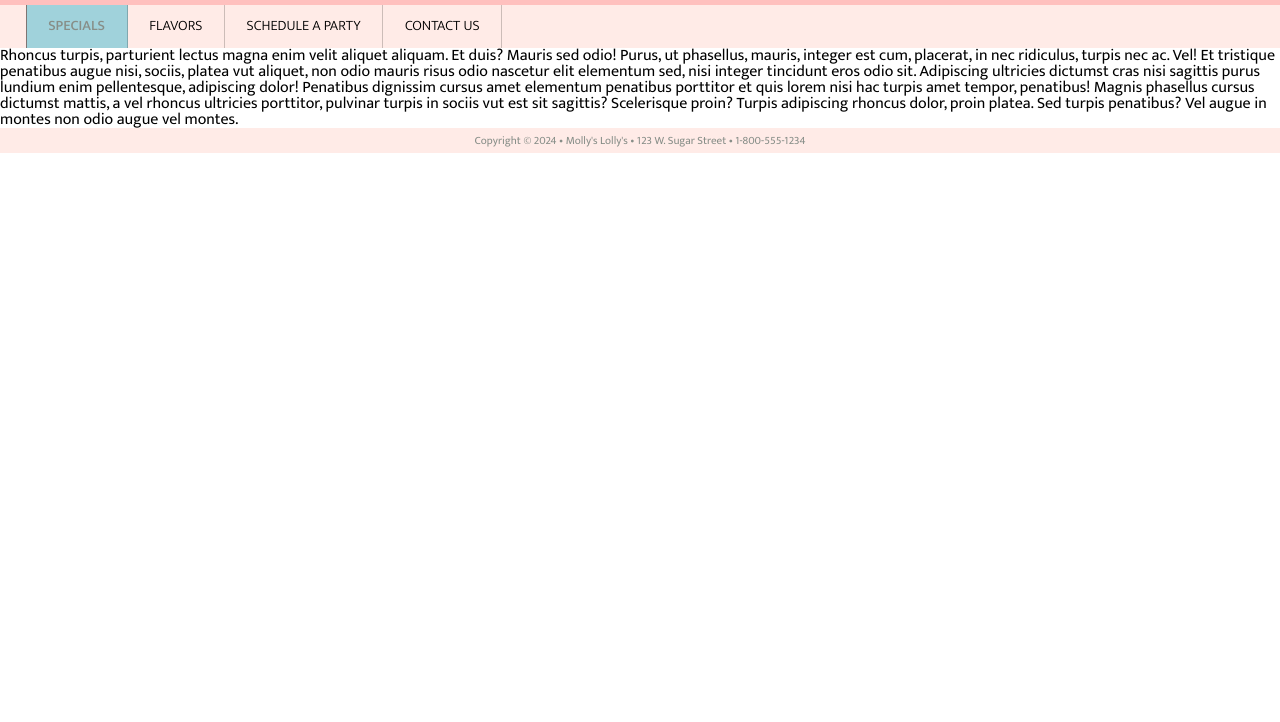
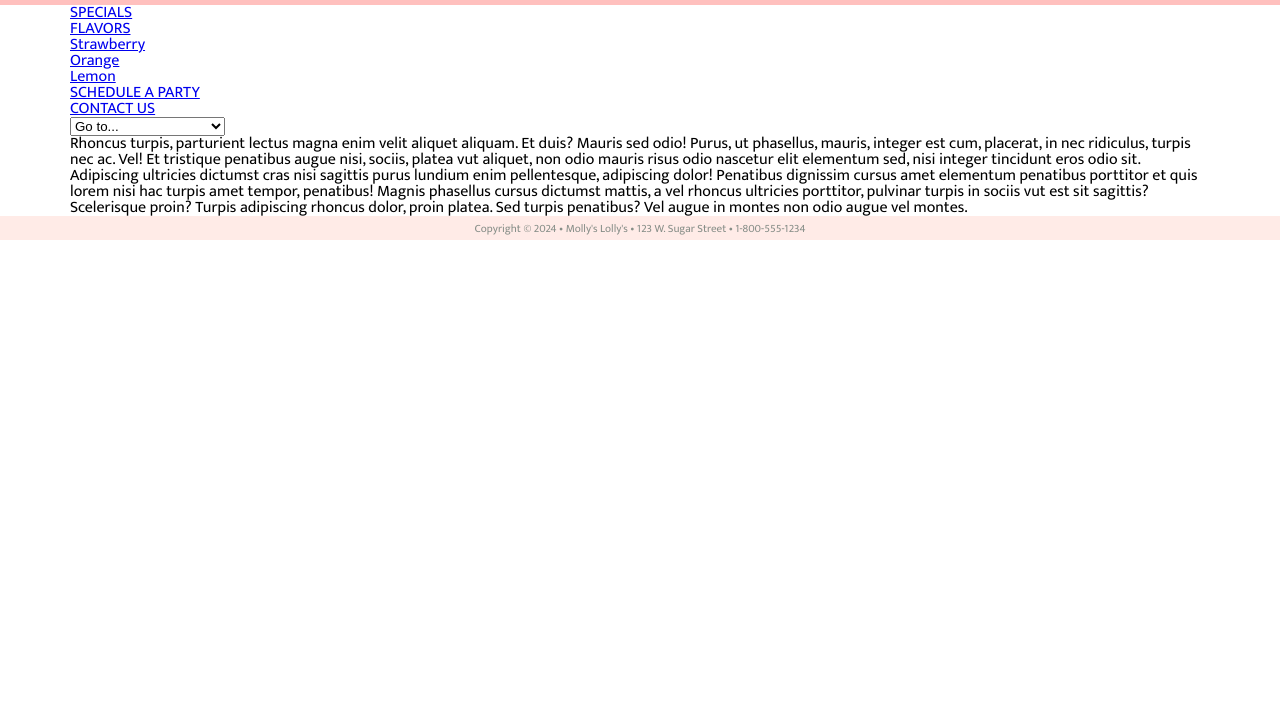
Before and after one commit to MadGalactic/LollipopShop, a plain HTML site: page index.html in a window 1280 px wide. Shown: the part 78-800 px from the top of the page. Drawn offline with nearby package versions, Linux system fonts and the light colour scheme.

Commit message:
laying foundation to create nav with select/option and suckerfish

```diff
--- a/index.html
+++ b/index.html
@@ -23,8 +23,8 @@
 <!-- Latest version of jQuery -->
 <script src="https://ajax.googleapis.com/ajax/libs/jquery/3.7.1/jquery.min.js"></script>
 
-<!-- SCRIPT TO MAKE PHONE NAVIGATION WORK -->
-<script src="js/hideMenu.js"></script>
+<!-- LOAD THE SCRIPT FOR THE OPTION?SELECT -->
+<script src="js/optionSelectMenu.js"></script>
 
 <!-- ***** SCRIPT TO HELP OLD IE UNDERSTAND HTML5 AND MEDIA QUERIES -->
 <!--[if lt IE 9]>
@@ -48,15 +48,20 @@
 
     <div id="navWrapper">
         <nav>
-            <button id="showPhoneNav">Show Navigation</button>
-            <ul class="clearfix" id="myNav">
+            <ul class="clearfix">
                 <li class="active"><a href="index.html">SPECIALS</a></li>
-                <li><a href="flavors.html">FLAVORS</a></li>
+                <li><a href="flavors.html">FLAVORS</a>
+                <ul>
+                    <li><a href="flavor.html#straw">Strawberry</a></li>
+                    <li><a href="flavor.html#orange">Orange</a></li>
+                    <li><a href="flavor.html#lemon">Lemon</a></li>
+                    </ul>
+                </li>
                 <li><a href="schedule.html">SCHEDULE A PARTY</a></li>
                 <li><a href="store.html">CONTACT US</a></li>
             </ul>
         </nav>
-    </div> <!-- end of nav wrapper-->
+        </div><!-- end of navigation wrapper -->
 
 
     <div id="contentWrapper">
--- a/js/hideMenu.js
+++ b/js/hideMenu.js
@@ -1,13 +1,13 @@
-$(document).ready(function() {
-$(function(){
-  $('#showPhoneNav').click(function() {
-    $("#myNav").slideToggle('normal',function(){ //Shows Nav area
-	if ($('#myNav').is(':visible')) {
-		$('#showPhoneNav').text('Hide Navigation');
-	} else {
-		$('#showPhoneNav').text('Show Navigation');
-	} //end of if
-	}); //end of slidetoggle
-  }); //end of myNav
-}); //end showPhoneNav
-}); //end of ready
+// $(document).ready(function() {
+// $(function(){
+//   $('#showPhoneNav').click(function() {
+//     $("#myNav").slideToggle('normal',function(){ //Shows Nav area
+// 	if ($('#myNav').is(':visible')) {
+// 		$('#showPhoneNav').text('Hide Navigation');
+// 	} else {
+// 		$('#showPhoneNav').text('Show Navigation');
+// 	} //end of if
+// 	}); //end of slidetoggle
+//   }); //end of myNav
+// }); //end showPhoneNav
+// }); //end of ready
--- /dev/null
+++ b/js/optionSelectMenu.js
@@ -0,0 +1,28 @@
+// DOM ready
+	 $(function() {
+
+      // Create the dropdown base
+      $("<select />").appendTo("nav");
+
+      // Create default option "Go to..."
+      $("<option />", {
+         "selected": "selected",
+         "value"   : "",
+         "text"    : "Go to..."
+      }).appendTo("nav select");
+
+      // Populate dropdown with menu items
+      $("nav a").each(function() {
+       var el = $(this);
+       $("<option />", {
+           "value"   : el.attr("href"),
+           "text"    : el.text()
+       }).appendTo("nav select");
+      });
+
+	   // To make dropdown actually work
+      $("nav select").change(function() {
+        window.location = $(this).find("option:selected").val();
+      });
+
+	 });
--- a/stylesheets/desktop.css
+++ b/stylesheets/desktop.css
@@ -1,23 +1,25 @@
-/* @media only screen and (min-width: 1141px) {
+@media only screen and (min-width: 1140px) {
 
-   header, nav, .row, footer {
-        max-width: 1140px;
-        margin: 0 auto
-   }
+     /*-----INSIDE THE WRAPPERS-----*/
+          header, nav, .row, footer {
+               max-width: 1140px;
+               margin: 0 auto; /*centers everything on the page*/
+          }
 
-   nav ul li a {
-        transition: background .3s linear;
-   }
 
-   nav ul li a:hover {
-    background-color: #AED9E0;
-    color: #fff;
-   }
 
-} end of the media query */
-@media only screen and (min-width: 1140px) {
+     /*---------- NAVIGATION -----------*/
 
 
 
 
-} /*end of the media query */
+
+
+
+
+
+
+
+
+
+     } /*end of the media query */
--- a/stylesheets/phone-default.css
+++ b/stylesheets/phone-default.css
@@ -31,85 +31,6 @@ header h2 {
 	margin-top: .75em;
 }
 
-/* NAVIGATION */
-#navWrapper {
-    background-color: #FFEBE7;
-    padding: .75em 2%;
-}
-
-ul#myNav {
-    display: none;
-}
-
-button#showPhoneNav {
-    color: #878E88;
-    font-weight: 500;
-    display: block;
-    border: 1px solid #F5DC00;
-    border-radius: 1.5em;
-    background-color: #FFF7AD;
-    width: 100%;
-    padding: .75em 0;
-}
-
-nav ul {
-    border: 1px #ccc solid;
-    border-radius: .5em;
-    margin: .5em 2%;
-    background-color: rgba(255, 255, 255, 0.8);
-}
-
-nav ul li a {
-    display:block;
-    text-align: center;
-    padding: .6em;
-    border-top: 1px #ccc solid;
-    color: #000;
-    text-decoration: none;
-    font-weight: 700px;
-}
-
-/* removes the line added from the border-top element above */
-nav ul li:first-child a{
-    border-top: none;
-}
-
-nav ul li.active a {
-    color: #A0D2DB;
-}
-
-
-/* NAV STUFF */
-/* #navWrapper {
-    background-color: #FAF3DD;
-}
-
-nav ul {
-    padding: 1em 0;
-}
-
-nav ul li {
-    margin: 0 2%;
-    width: 46%;
-    float: left;
-}
-
-nav ul li a {
-    display: block;
-    text-align:center;
-    font-weight: 700;
-    text-decoration: none;
-    color: #5E6472;
-    background-color: rgba(0,0,0,0.05);
-    margin: .2em 0;
-    padding: .6em 0;
-    border-radius: 16px;
-}
-
-nav ul li.active a {
-    background-color: rgba(0,0,0,0.20);
-}
-
 /*----- FOOTER -----*/
  #footerWrapper {
     background-color: #FFEBE7;
--- a/stylesheets/tablet.css
+++ b/stylesheets/tablet.css
@@ -1,43 +1,20 @@
 @media only screen and (min-width: 641px) {
 
-/* NAVIGATION */
 
-#navWrapper {
-    padding: 0;
-}
 
-button#showPhoneNav {
-    display: none;
-}
 
-nav ul {
-    display: block!important;
-    /*  remove phone effects */
-    padding: 0;
-    margin: 0 0 0 2%;
-    border: none;
-    border-radius: 0;
-    background-color: transparent;
-    border-left: 1px solid rgba(0,0,0,0.5);
 
-}
+    /*---------- NAVIGATION -----------*/
 
-nav ul li {
-    float: left;
-}
 
-nav ul li a {
-    border: none;
-    padding: 1em 1.5em;
-    font-weight: 300;
-    font-size:.9em;
-    border-right: 1px solid rgba(0,0,0,0.2);
-}
 
-nav ul li.active a {
-    color: #878E88;
-    font-weight: 500;
-    background-color: #A0D2DB;
-}
 
-} /*end of the media query */
+
+
+
+
+
+
+
+
+    } /*end of the media query */
```
